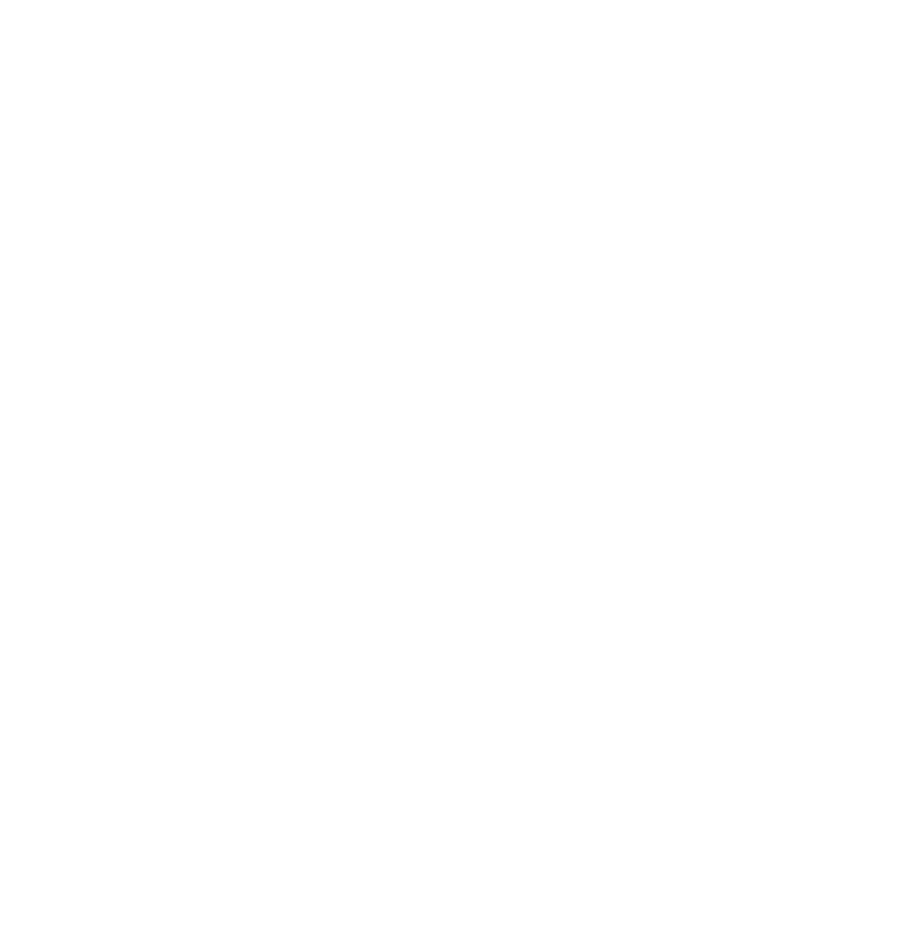
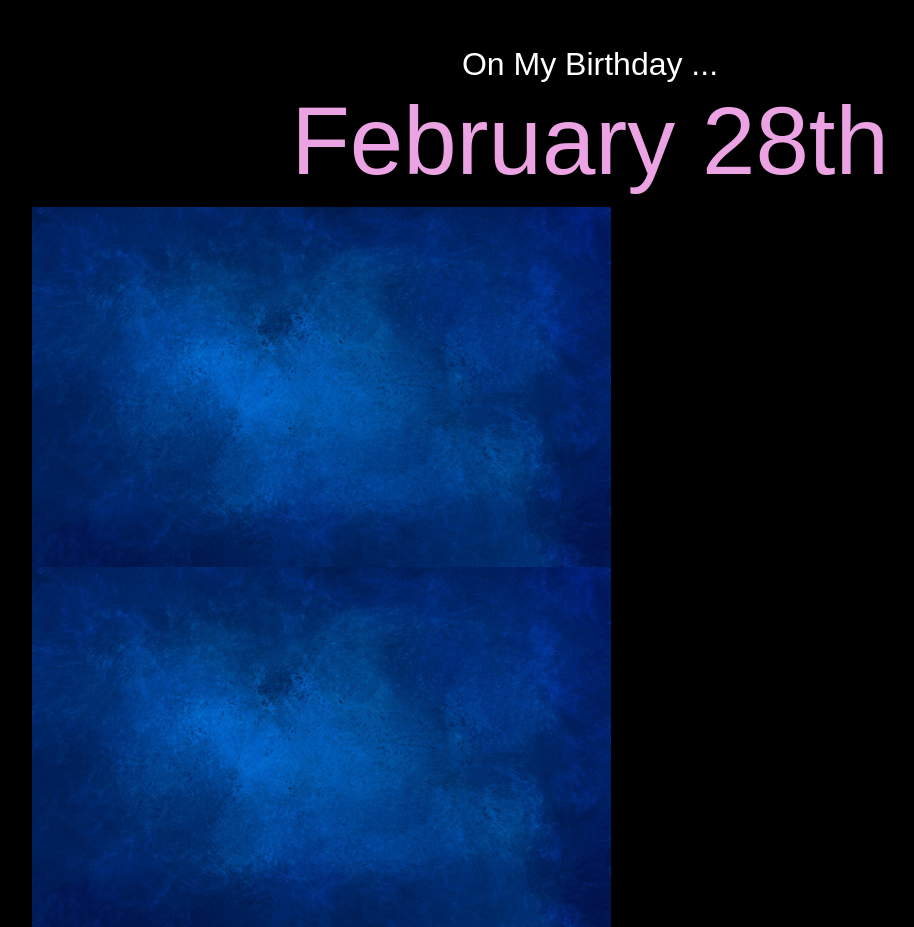
Before and after one commit to dishag07/On-My-Birthday, a plain HTML site: page index.html in a window 1280 px wide. Shown: the whole page, without its empty margins (50-964 px from the left). Before the commit the page ends 800 px from the top, so only its background shows below. Drawn offline with nearby package versions, Linux system fonts and the light colour scheme; a web font is replaced by a local one.

Commit message:
end of day 1 + need to size pictures

```diff
--- a/index.html
+++ b/index.html
@@ -11,14 +11,32 @@
     <link href="https://cdn.jsdelivr.net/npm/bootstrap@5.3.2/dist/css/bootstrap.min.css" rel="stylesheet"
         integrity="sha384-T3c6CoIi6uLrA9TneNEoa7RxnatzjcDSCmG1MXxSR1GAsXEV/Dwwykc2MPK8M2HN" crossorigin="anonymous" />
     <link href="style.css" rel="stylesheet" />
-
+    <!--FONT LINK HERE-->
+    <link rel="stylesheet" href="https://use.typekit.net/kmb1uce.css">
 </head>
 
 <body>
+    <div class="container">
         <header>
             <!-- place navbar here -->
+            <h2>On My Birthday ... </h2>
+            <h1>February 28th</h1>
         </header>
-    <main></main>
+        <main>
+            <!--PICS OVER HERE-->
+            <div class="row">
+                <div id="gallery">
+                    <div class="col-lg-6 col-md-6 col-s-12">
+                        <img src="images/fillerpic.jpg" alt="..." />
+                    </div>
+                    <div class="col-lg-6 col-md-6 col-s-12">
+                        <img src="images/fillerpic.jpg" alt="..." />
+                    </div>
+                </div>
+            </div>
+
+
+        </main>
         <footer>
             <!-- place footer here -->
         </footer>
@@ -30,6 +48,7 @@
         <script src="https://cdn.jsdelivr.net/npm/bootstrap@5.3.2/dist/js/bootstrap.min.js"
             integrity="sha384-BBtl+eGJRgqQAUMxJ7pMwbEyER4l1g+O15P+16Ep7Q9Q+zqX6gSbd85u4mG4QzX+"
             crossorigin="anonymous"></script>
+    </div>
 </body>
 
 </html>
--- a/style.css
+++ b/style.css
@@ -0,0 +1,26 @@
+body {
+    background-color: black;
+    padding-top: 45px;
+
+}
+
+h1 {
+    color: rgb(236, 163, 227);
+    text-align: center;
+    font-family: ltc-broadway, sans-serif;
+    font-size: 6rem;
+}
+
+h2 {
+    text-align: center;
+    color: white;
+    font-family: "owners", sans-serif;
+    font-weight: 400;
+    font-style: normal;
+    margin-bottom: auto;
+}
+
+#gallery {
+
+    width: ;
+}
```
Also changed, not shown: images/fillerpic.jpg (added), images/picofmeone.jpeg (added). Lines whose indentation alone changed are shown as unchanged.
